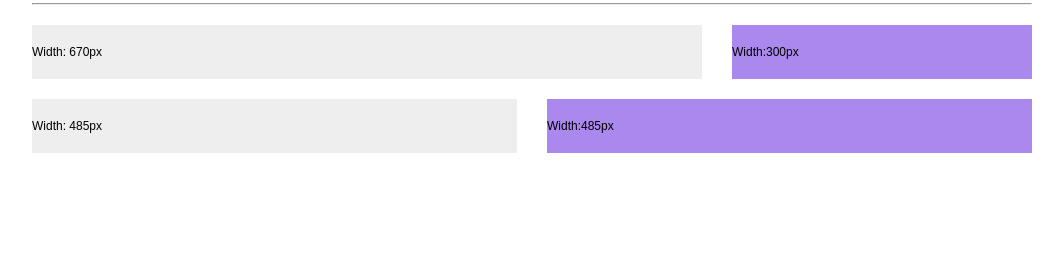
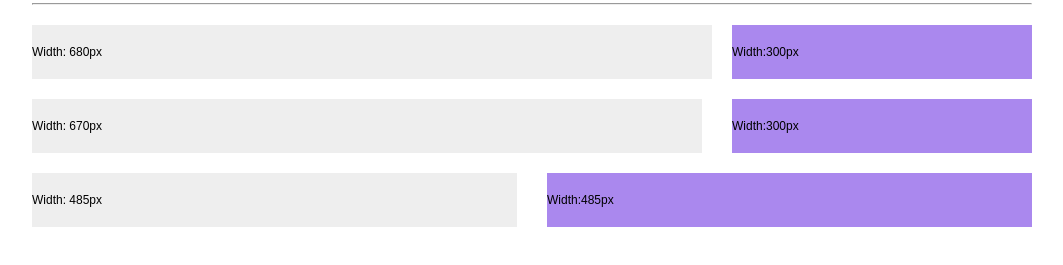
Before and after one commit to liuda101/sina-common-html, a website: page dest/columns.html in a window 1280 px wide. Shown: the part 63-328 px from the top of the page, without its empty margins (108-1171 px from the left). Drawn offline with Linux system fonts and the light colour scheme.

Commit message:
add column_680_300

```diff
--- /dev/null
+++ b/components/column_680_300.css
@@ -0,0 +1,2 @@
+.column_680_300 .left{width:680px;}
+.column_680_300 .right{width:300px;}
--- a/css/columns.components.css
+++ b/css/columns.components.css
@@ -19,6 +19,8 @@ a:focus{outline:none;}
 .wrapper{width:1000px; margin:0 auto;}
 .left{float:left;}
 .right{float:right;}
+.column_680_300 .left{width:680px;}
+.column_680_300 .right{width:300px;}
 .column_670_300 .left{width:670px;}
 .column_670_300 .right{width:300px;}
 .column_485_485 .left, .column_485_485 .right{width:485px;}
--- a/dest/columns.html
+++ b/dest/columns.html
@@ -14,6 +14,13 @@
   </div>
   <hr>
   <div class="c">
+    <div class="row">
+      <div class="column_680_300 clearfix">
+  <div class="left">Width: 680px</div>
+  <div class="right">Width:300px</div>
+</div>
+    </div>
+
     <div class="row">
       <div class="column_670_300 clearfix">
   <div class="left">Width: 670px</div>
```
Also changed, not shown: components/column_680_300.html (added, +4 -0 lines), src/columns.html (+4 -0 lines).
